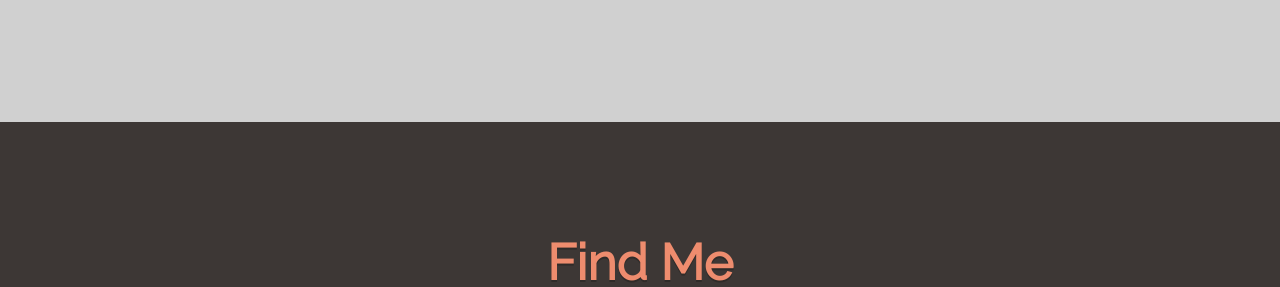
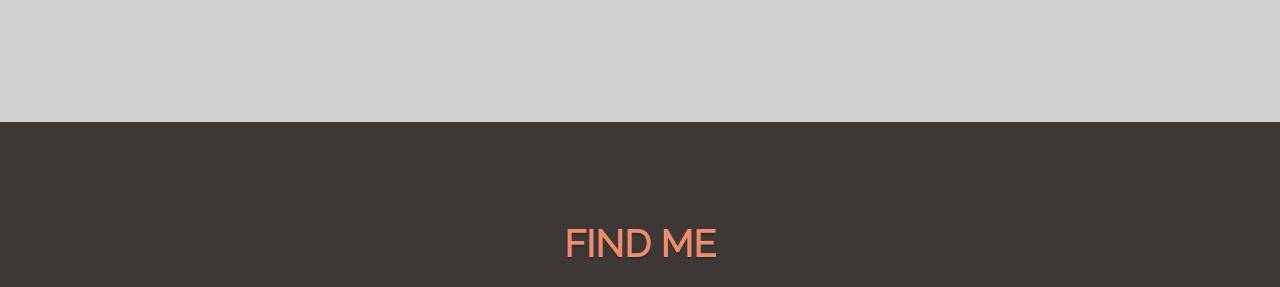
Before and after one commit to phileflanagan/my-website-v5.0, a website: page index.html in a window 1280 px wide. Shown: the part 782-1069 px from the top of the page. Drawn offline with nearby package versions, Linux system fonts and the light colour scheme; a web font is replaced by a local one.

Commit message:
Adjust heading tag sizes

```diff
--- a/index.html
+++ b/index.html
@@ -6,7 +6,7 @@
   <meta property="og:url" content="http://philunfiltered.com" />
   <meta property="og:type" content="Website" />
   <meta property="og:description" content="The Online Portfolio of Phil Flanagan. Front-End Web Developer" />
-  <meta property="og:image" content="og-image.jpg" />
+  <meta property="og:image" content="http://philunfiltered.com/og-image1200.jpg" />
   <title>Phil Flanagan | Online Portfolio</title>
   <meta name="viewport" content="width=device-width, initial-scale=1">
   <link rel="stylesheet" href="https://maxcdn.bootstrapcdn.com/font-awesome/4.6.3/css/font-awesome.min.css">
--- a/sass/sections/_contact.scss
+++ b/sass/sections/_contact.scss
@@ -6,7 +6,8 @@
     h1 {
       color: $secondary;
       text-shadow: 0 2px darken($contact-bgcolor,5);
-      font-size: 50px;
+      font-size: 28pt;
+      text-transform: uppercase;
       font-weight: 700;
       text-align: center;
       margin-bottom: 20px;
```
Also changed, not shown: css/style.css, og-image.jpg (deleted), og-image1200.jpg (added).
